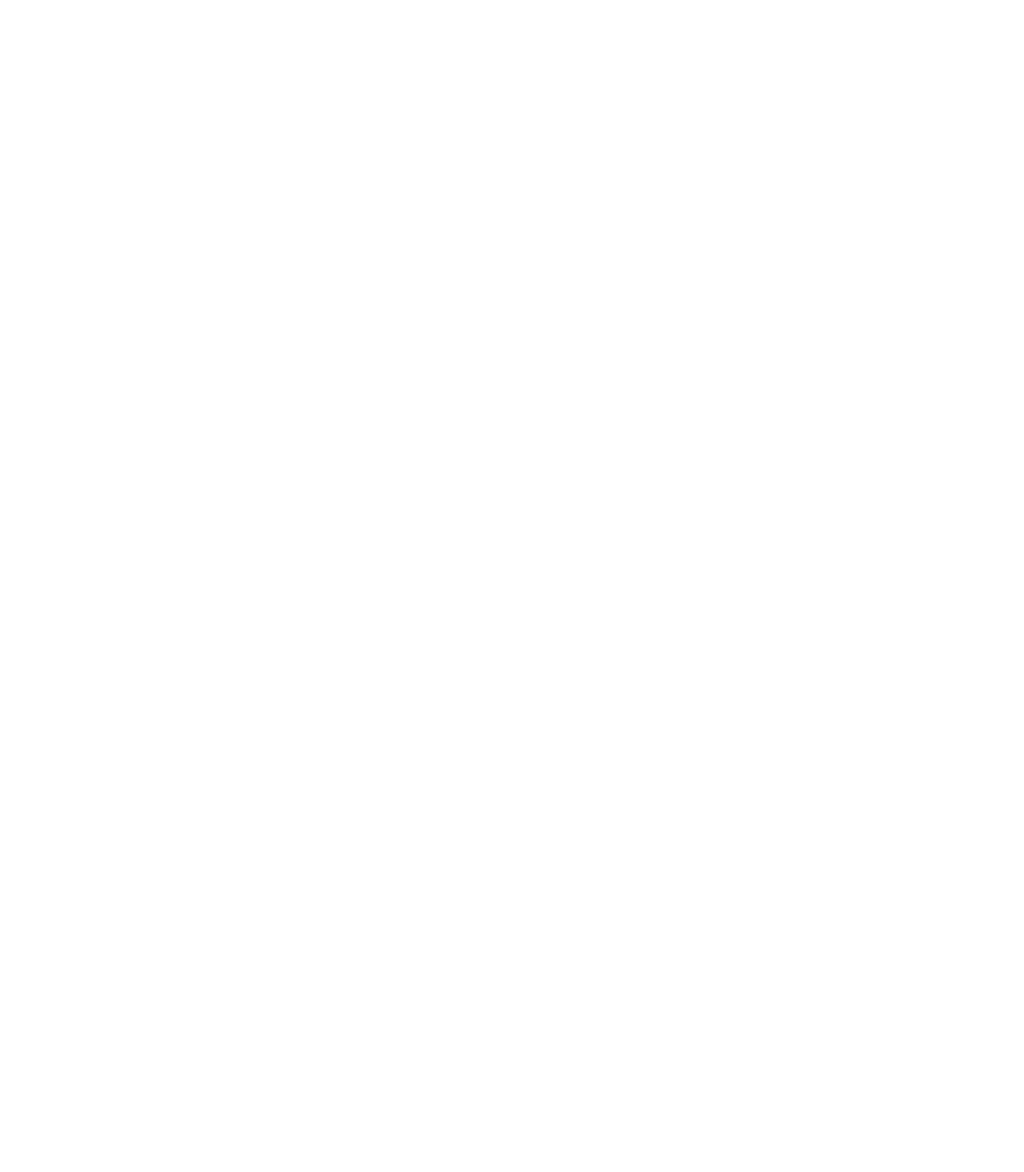
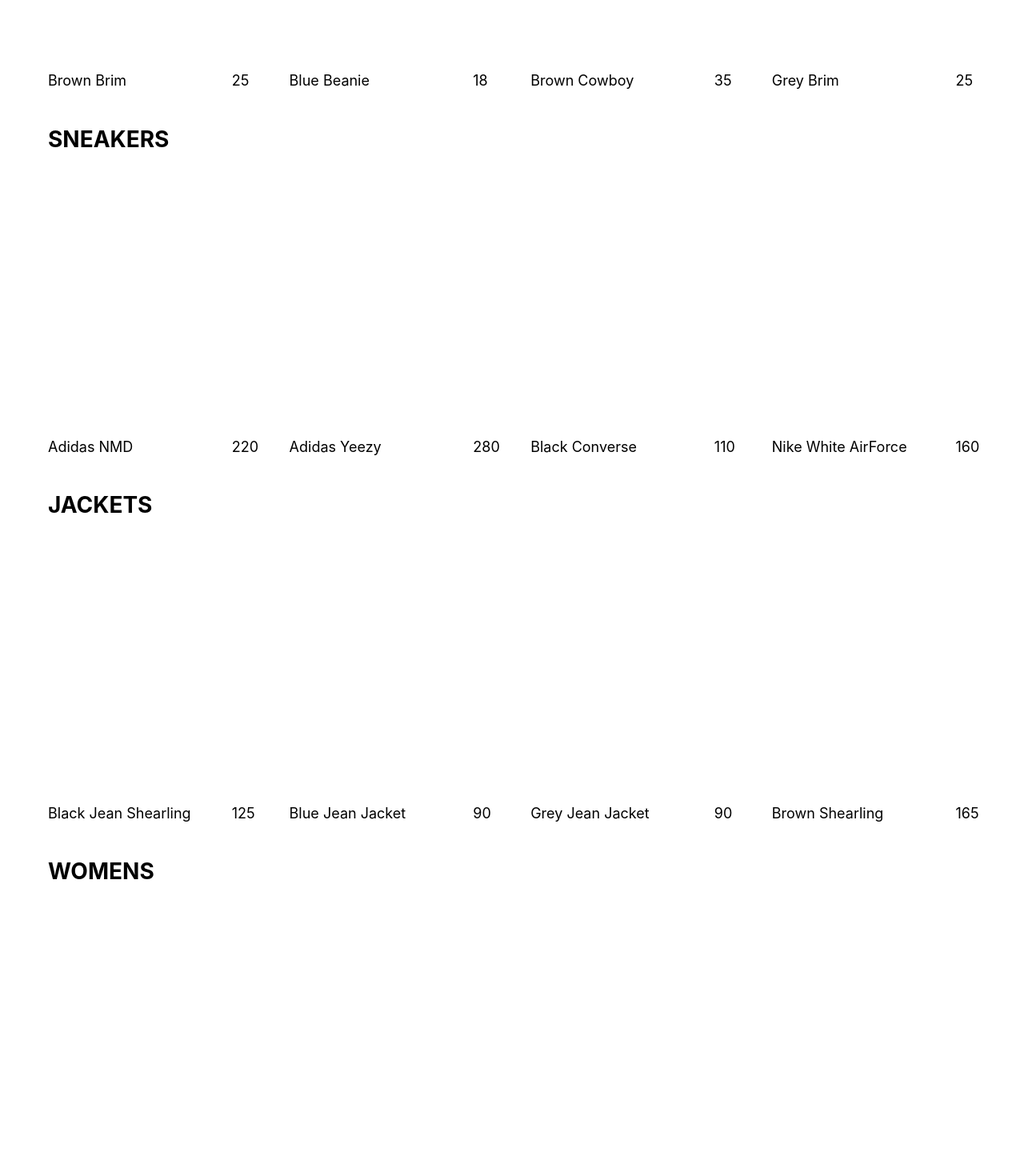
Before and after one commit to aiwkz/ecommerce, a React (Create React App) app: page /shop in a window 1280 px wide. Shown: the part 340-1805 px from the top of the page at 80% size. Before the commit the page ends 800 px from the top, so only its background shows below. Built offline with nearby package versions, Linux system fonts and the light colour scheme.

Commit message:
Updated app with shoppage, collection preview component and collection item component

```diff
--- a/src/App.css
+++ b/src/App.css
@@ -1,3 +1,4 @@
 body {
 	font-family: 'Open Sans Condensed';
+	padding: 20px 60px;
 }
--- a/src/App.js
+++ b/src/App.js
@@ -1,22 +1,17 @@
 import React from 'react';
 import HomePage from './pages/homepage/homepage.component';
 import { Switch, Route } from 'react-router-dom';
+import ShopPage from './pages/shop/shop.component';
 import './App.css';
-
-const HatsPage = () => (
-	<div>
-		<h1>HATS PAGE </h1>
-	</div>
-	)
 
 function App() {
   return (
   	<div>
 	  	<Switch>
 		  	<Route exact path='/' component={HomePage} />
-		  	<Route exact path='/hats' component={HatsPage} />
+		  	<Route exact path='/shop' component={ShopPage} />
 	  	</Switch>
-  </div>
+  	</div>
   );
 }
 
--- /dev/null
+++ b/src/components/collection-item/collection-item.component.jsx
@@ -0,0 +1,20 @@
+import React from 'react';
+import './collection-item.styles.scss';
+
+const CollectionItem = ({ id, name, price, imageUrl }) => (
+	<div className='collection-item'>
+		<div
+			className='image'
+			style={{
+				backgroudImage: `url(${imageUrl})`
+			}}
+		/>
+		<div className='collection-footer'>
+			<span className='name'>{name}</span>
+			<span className='price'>{price}</span>
+
+		</div>
+	</div>
+)
+
+export default CollectionItem;
--- /dev/null
+++ b/src/components/collection-item/collection-item.styles.scss
@@ -0,0 +1,32 @@
+.collection-item {
+  width: 22%;
+  display: flex;
+  flex-direction: column;
+  height: 350px;
+  align-items: center;
+
+  .image {
+    width: 100%;
+    height: 95%;
+    background-size: cover;
+    background-position: center;
+    margin-bottom: 5px;
+  }
+
+  .collection-footer {
+    width: 100%;
+    height: 5%;
+    display: flex;
+    justify-content: space-between;
+    font-size: 18px;
+
+    .name {
+      width: 90%;
+      margin-bottom: 15px;
+    }
+
+    .price {
+      width: 10%;
+    }
+  }
+}
--- /dev/null
+++ b/src/components/collection-preview/collection-preview.component.jsx
@@ -0,0 +1,20 @@
+import React from 'react';
+import CollectionItem from '../collection-item/collection-item.component';
+import './collection-preview.styles.scss';
+
+const CollectionPreview = ({ title, items }) => (
+	<div className='collection-preview'>
+		<h1 className='title'>{title.toUpperCase()}</h1>
+		<div className='preview'>
+			{
+				items
+				.filter((item, idx) => idx < 4)
+				.map(({ id, ...otherItemProps }) => (
+					<CollectionItem key={id} { ...otherItemProps } />
+				))
+			}
+		</div>
+	</div>
+)
+
+export default CollectionPreview;
--- /dev/null
+++ b/src/components/collection-preview/collection-preview.styles.scss
@@ -0,0 +1,15 @@
+.collection-preview {
+  display: flex;
+  flex-direction: column;
+  margin-bottom: 30px;
+
+  .title {
+    font-size: 28px;
+    margin-bottom: 25px;
+  }
+
+  .preview {
+    display: flex;
+    justify-content: space-between;
+  }
+}
--- /dev/null
+++ b/src/pages/shop/shop.component.jsx
@@ -0,0 +1,26 @@
+import React from 'react';
+import SHOP_DATA from './shop.data';
+import CollectionPreview from '../../components/collection-preview/collection-preview.component';
+
+class ShopPage extends React.Component {
+	constructor(props) {
+		super(props);
+
+		this.state = {
+			collections: SHOP_DATA
+		}
+	}
+
+	render() {
+		const {collections} = this.state;
+		return (<div className='shop-page'>
+			{
+				collections.map(({id, ...otherCollectionProps}) => (
+					<CollectionPreview key={id} {...otherCollectionProps} />
+				))
+			}
+		</div>);
+	}
+}
+
+export default ShopPage;
--- /dev/null
+++ b/src/pages/shop/shop.data.jsx
@@ -0,0 +1,249 @@
+const SHOP_DATA = [
+  {
+    id: 1,
+    title: 'Hats',
+    routeName: 'hats',
+    items: [
+      {
+        id: 1,
+        name: 'Brown Brim',
+        imageUrl: 'https://i.ibb.co/ZYW3VTp/brown-brim.png',
+        price: 25
+      },
+      {
+        id: 2,
+        name: 'Blue Beanie',
+        imageUrl: 'https://i.ibb.co/ypkgK0X/blue-beanie.png',
+        price: 18
+      },
+      {
+        id: 3,
+        name: 'Brown Cowboy',
+        imageUrl: 'https://i.ibb.co/QdJwgmp/brown-cowboy.png',
+        price: 35
+      },
+      {
+        id: 4,
+        name: 'Grey Brim',
+        imageUrl: 'https://i.ibb.co/RjBLWxB/grey-brim.png',
+        price: 25
+      },
+      {
+        id: 5,
+        name: 'Green Beanie',
+        imageUrl: 'https://i.ibb.co/YTjW3vF/green-beanie.png',
+        price: 18
+      },
+      {
+        id: 6,
+        name: 'Palm Tree Cap',
+        imageUrl: 'https://i.ibb.co/rKBDvJX/palm-tree-cap.png',
+        price: 14
+      },
+      {
+        id: 7,
+        name: 'Red Beanie',
+        imageUrl: 'https://i.ibb.co/bLB646Z/red-beanie.png',
+        price: 18
+      },
+      {
+        id: 8,
+        name: 'Wolf Cap',
+        imageUrl: 'https://i.ibb.co/1f2nWMM/wolf-cap.png',
+        price: 14
+      },
+      {
+        id: 9,
+        name: 'Blue Snapback',
+        imageUrl: 'https://i.ibb.co/X2VJP2W/blue-snapback.png',
+        price: 16
+      }
+    ]
+  },
+  {
+    id: 2,
+    title: 'Sneakers',
+    routeName: 'sneakers',
+    items: [
+      {
+        id: 1,
+        name: 'Adidas NMD',
+        imageUrl: 'https://i.ibb.co/0s3pdnc/adidas-nmd.png',
+        price: 220
+      },
+      {
+        id: 2,
+        name: 'Adidas Yeezy',
+        imageUrl: 'https://i.ibb.co/dJbG1cT/yeezy.png',
+        price: 280
+      },
+      {
+        id: 3,
+        name: 'Black Converse',
+        imageUrl: 'https://i.ibb.co/bPmVXyP/black-converse.png',
+        price: 110
+      },
+      {
+        id: 4,
+        name: 'Nike White AirForce',
+        imageUrl: 'https://i.ibb.co/1RcFPk0/white-nike-high-tops.png',
+        price: 160
+      },
+      {
+        id: 5,
+        name: 'Nike Red High Tops',
+        imageUrl: 'https://i.ibb.co/QcvzydB/nikes-red.png',
+        price: 160
+      },
+      {
+        id: 6,
+        name: 'Nike Brown High Tops',
+        imageUrl: 'https://i.ibb.co/fMTV342/nike-brown.png',
+        price: 160
+      },
+      {
+        id: 7,
+        name: 'Air Jordan Limited',
+        imageUrl: 'https://i.ibb.co/w4k6Ws9/nike-funky.png',
+        price: 190
+      },
+      {
+        id: 8,
+        name: 'Timberlands',
+        imageUrl: 'https://i.ibb.co/Mhh6wBg/timberlands.png',
+        price: 200
+      }
+    ]
+  },
+  {
+    id: 3,
+    title: 'Jackets',
+    routeName: 'jackets',
+    items: [
+      {
+        id: 1,
+        name: 'Black Jean Shearling',
+        imageUrl: 'https://i.ibb.co/XzcwL5s/black-shearling.png',
+        price: 125
+      },
+      {
+        id: 2,
+        name: 'Blue Jean Jacket',
+        imageUrl: 'https://i.ibb.co/mJS6vz0/blue-jean-jacket.png',
+        price: 90
+      },
+      {
+        id: 3,
+        name: 'Grey Jean Jacket',
+        imageUrl: 'https://i.ibb.co/N71k1ML/grey-jean-jacket.png',
+        price: 90
+      },
+      {
+        id: 4,
+        name: 'Brown Shearling',
+        imageUrl: 'https://i.ibb.co/s96FpdP/brown-shearling.png',
+        price: 165
+      },
+      {
+        id: 5,
+        name: 'Tan Trench',
+        imageUrl: 'https://i.ibb.co/M6hHc3F/brown-trench.png',
+        price: 185
+      }
+    ]
+  },
+  {
+    id: 4,
+    title: 'Womens',
+    routeName: 'womens',
+    items: [
+      {
+        id: 1,
+        name: 'Blue Tanktop',
+        imageUrl: 'https://i.ibb.co/7CQVJNm/blue-tank.png',
+        price: 25
+      },
+      {
+        id: 2,
+        name: 'Floral Blouse',
+        imageUrl: 'https://i.ibb.co/4W2DGKm/floral-blouse.png',
+        price: 20
+      },
+      {
+        id: 3,
+        name: 'Floral Dress',
+        imageUrl: 'https://i.ibb.co/KV18Ysr/floral-skirt.png',
+        price: 80
+      },
+      {
+        id: 4,
+        name: 'Red Dots Dress',
+        imageUrl: 'https://i.ibb.co/N3BN1bh/red-polka-dot-dress.png',
+        price: 80
+      },
+      {
+        id: 5,
+        name: 'Striped Sweater',
+        imageUrl: 'https://i.ibb.co/KmSkMbH/striped-sweater.png',
+        price: 45
+      },
+      {
+        id: 6,
+        name: 'Yellow Track Suit',
+        imageUrl: 'https://i.ibb.co/v1cvwNf/yellow-track-suit.png',
+        price: 135
+      },
+      {
+        id: 7,
+        name: 'White Blouse',
+        imageUrl: 'https://i.ibb.co/qBcrsJg/white-vest.png',
+        price: 20
+      }
+    ]
+  },
+  {
+    id: 5,
+    title: 'Mens',
+    routeName: 'mens',
+    items: [
+      {
+        id: 1,
+        name: 'Camo Down Vest',
+        imageUrl: 'https://i.ibb.co/xJS0T3Y/camo-vest.png',
+        price: 325
+      },
+      {
+        id: 2,
+        name: 'Floral T-shirt',
+        imageUrl: 'https://i.ibb.co/qMQ75QZ/floral-shirt.png',
+        price: 20
+      },
+      {
+        id: 3,
+        name: 'Black & White Longsleeve',
+        imageUrl: 'https://i.ibb.co/55z32tw/long-sleeve.png',
+        price: 25
+      },
+      {
+        id: 4,
+        name: 'Pink T-shirt',
+        imageUrl: 'https://i.ibb.co/RvwnBL8/pink-shirt.png',
+        price: 25
+      },
+      {
+        id: 5,
+        name: 'Jean Long Sleeve',
+        imageUrl: 'https://i.ibb.co/VpW4x5t/roll-up-jean-shirt.png',
+        price: 40
+      },
+      {
+        id: 6,
+        name: 'Burgundy T-shirt',
+        imageUrl: 'https://i.ibb.co/mh3VM1f/polka-dot-shirt.png',
+        price: 25
+      }
+    ]
+  }
+]
+
+export default SHOP_DATA;
```
